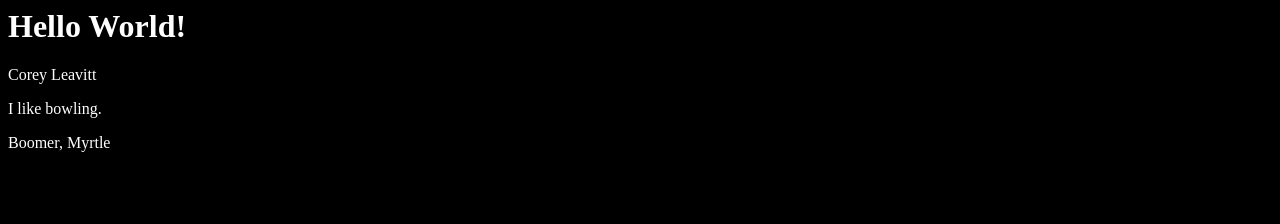
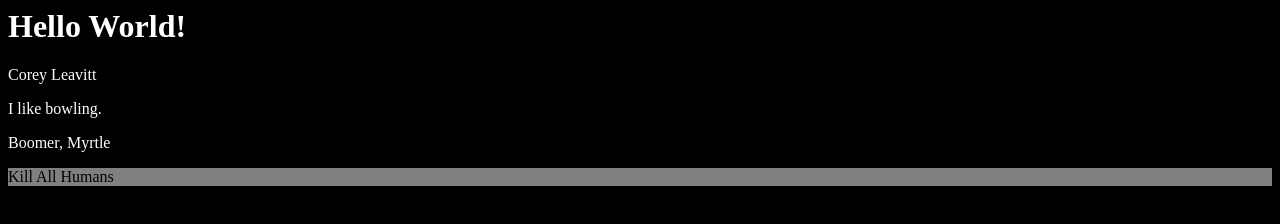
Before and after one commit to sekkano/git-inclass, a plain HTML site: page index.html in a window 1280 px wide. Drawn offline with Linux system fonts and the light colour scheme.

Commit message:
Add mission state with color.

```diff
--- a/index.html
+++ b/index.html
@@ -4,6 +4,11 @@
       body {
         background-color: black;
         color: white;
+      }
+
+      .bender {
+        background-color: gray;
+        color: black;
       }
     </style>
   </head>
@@ -20,6 +25,9 @@
     <p>
       Boomer, Myrtle
     </p>
+    <p class="bender">
+      Kill All Humans
+    </p>
   </body>
 
 </html>
```
